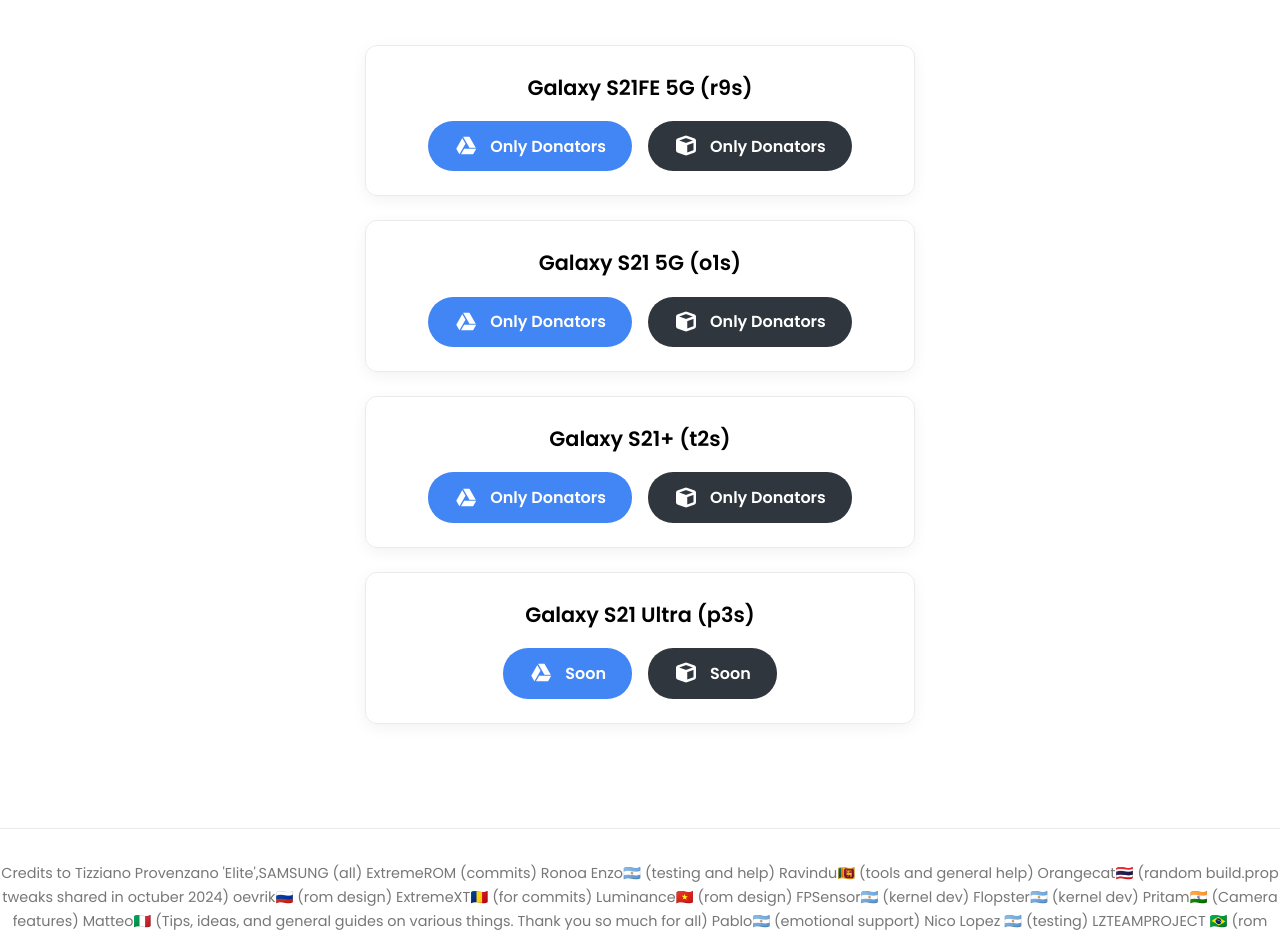
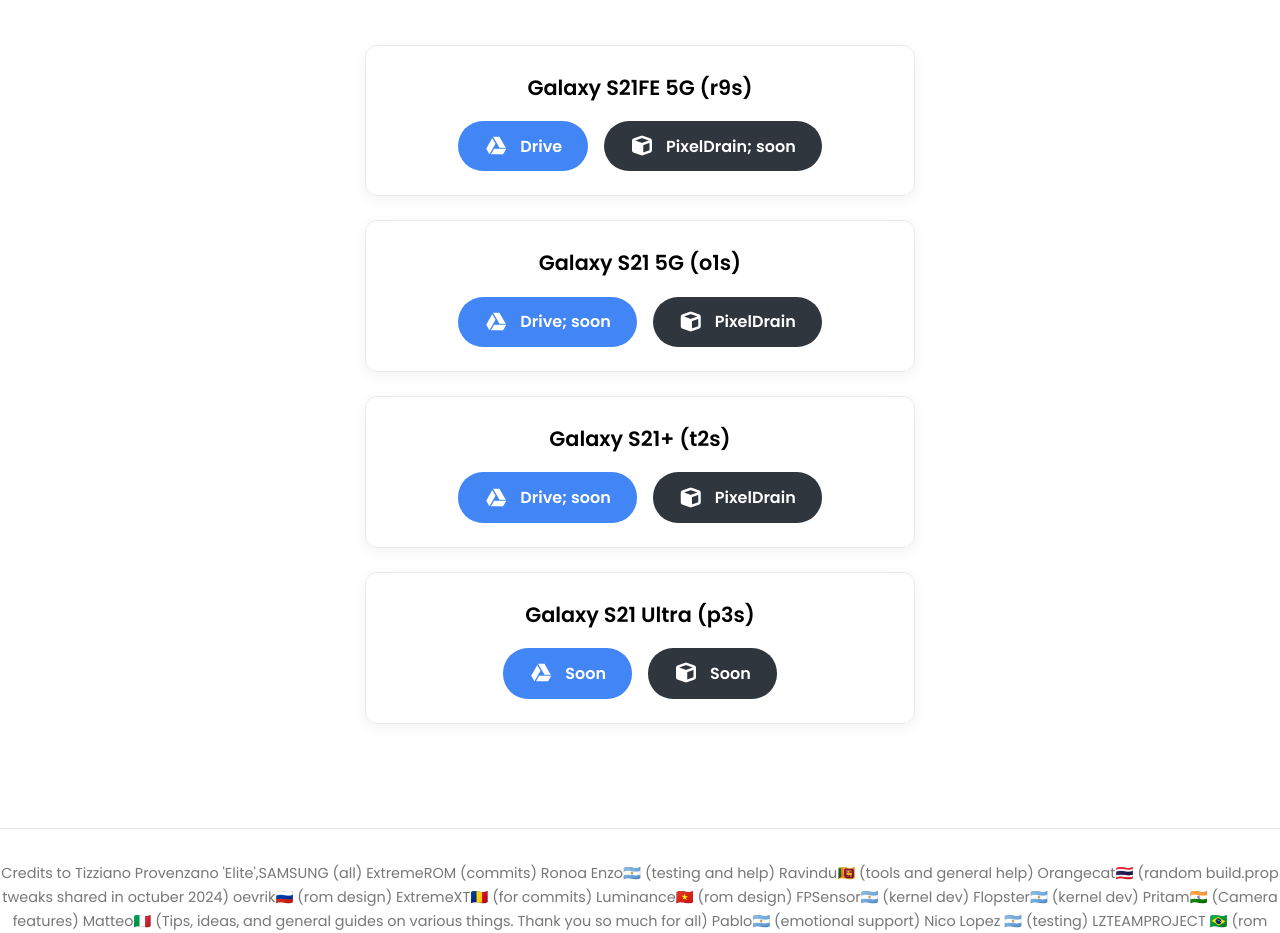
Before and after one commit to elitetest1/eui, a plain HTML site: page index.html in a window 1280 px wide. Shown: the part 4876-5809 px from the top of the page. Drawn offline with Linux system fonts and the light colour scheme.

Commit message:
updated download links

```diff
--- a/index.html
+++ b/index.html
@@ -191,13 +191,13 @@
                     <div class="device-card">
                         <p class="device-name">Galaxy S21FE 5G (r9s)</p>
                         <div class="device-buttons">
-                            <a href="https://t.me/eliteui/2245" target="_blank" class="download-button drive-button">
+                            <a href="https://drive.google.com/drive/folders/1kb2QQdndr-BqeyVecmzseZQ2deNzWBqH?usp=sharing" target="_blank" class="download-button drive-button">
                                 <i class="fab fa-google-drive"></i>
-                                <span>Only Donators</span>
+                                <span>Drive</span>
                             </a>
                             <a href="https://t.me/eliteui/2245" target="_blank" class="download-button pixeldrain-button">
                                 <i class="fas fa-cube"></i>
-                                <span>Only Donators</span>
+                                <span>PixelDrain; soon</span>
                             </a>
                         </div>
                     </div>
@@ -206,11 +206,11 @@
                         <div class="device-buttons">
                             <a href="https://t.me/eliteui/2245" target="_blank" class="download-button drive-button">
                                 <i class="fab fa-google-drive"></i>
-                                <span>Only Donators</span>
+                                <span>Drive; soon</span>
                             </a>
-                            <a href="https://t.me/eliteui/2245" target="_blank" class="download-button pixeldrain-button">
+                            <a href="https://pixeldrain.com/u/NoHLZaWy" target="_blank" class="download-button pixeldrain-button">
                                 <i class="fas fa-cube"></i>
-                                <span>Only Donators</span>
+                                <span>PixelDrain</span>
                             </a>
                         </div>
                     </div>
@@ -219,11 +219,11 @@
                         <div class="device-buttons">
                             <a href="https://t.me/eliteui/2245" target="_blank" class="download-button drive-button">
                                 <i class="fab fa-google-drive"></i>
-                                <span>Only Donators</span>
+                                <span>Drive; soon</span>
                             </a>
-                            <a href="https://t.me/eliteui/2245" target="_blank" class="download-button pixeldrain-button">
+                            <a href="https://pixeldrain.com/u/sUdnorkT" target="_blank" class="download-button pixeldrain-button">
                                 <i class="fas fa-cube"></i>
-                                <span>Only Donators</span>
+                                <span>PixelDrain</span>
                             </a>
                         </div>
                     </div>
```
